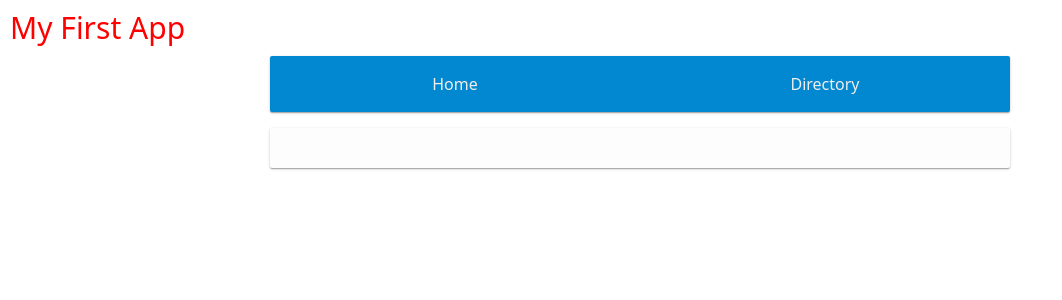
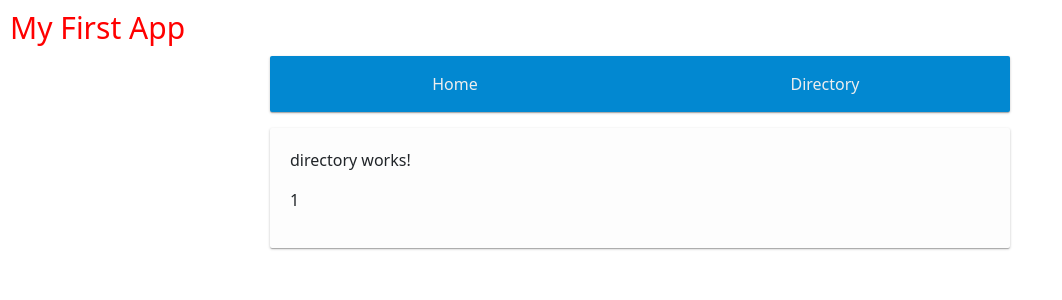
Before and after one commit to amalmtahri/learn_Angular, an Angular app: page /directory/1 in a window 1280 px wide. Before the commit this address led to /. Shown: the top 300 px of the page, without its empty margins (0-1062 px from the left). Built offline with nearby package versions, Linux system fonts and the light colour scheme.

Commit message:
Route params

```diff
--- a/src/app/app.module.ts
+++ b/src/app/app.module.ts
@@ -9,7 +9,7 @@ import { RouterModule, Routes } from '@angular/router';
 
 
 const appRoutes: Routes = [
-  { path: 'directory', component: DirectoryComponent },
+  { path: 'directory/:ninja', component: DirectoryComponent },
   { path: 'home', component: HomeComponent },
 ];
 @NgModule({
--- a/src/app/directory/directory.component.html
+++ b/src/app/directory/directory.component.html
@@ -1 +1,2 @@
 <p>directory works!</p>
+<p> {{ninja}} </p>
--- a/src/app/directory/directory.component.ts
+++ b/src/app/directory/directory.component.ts
@@ -1,4 +1,5 @@
 import { Component, OnInit } from '@angular/core';
+import { ActivatedRoute } from '@angular/router';
 
 @Component({
   selector: 'app-directory',
@@ -6,8 +7,10 @@ import { Component, OnInit } from '@angular/core';
   styleUrls: ['./directory.component.css']
 })
 export class DirectoryComponent implements OnInit {
-
-  constructor() { }
+  ninja: string;
+  constructor(private route: ActivatedRoute) {
+    this.ninja = route.snapshot.params['ninja'];
+  }
 
   ngOnInit(): void {
   }
```
